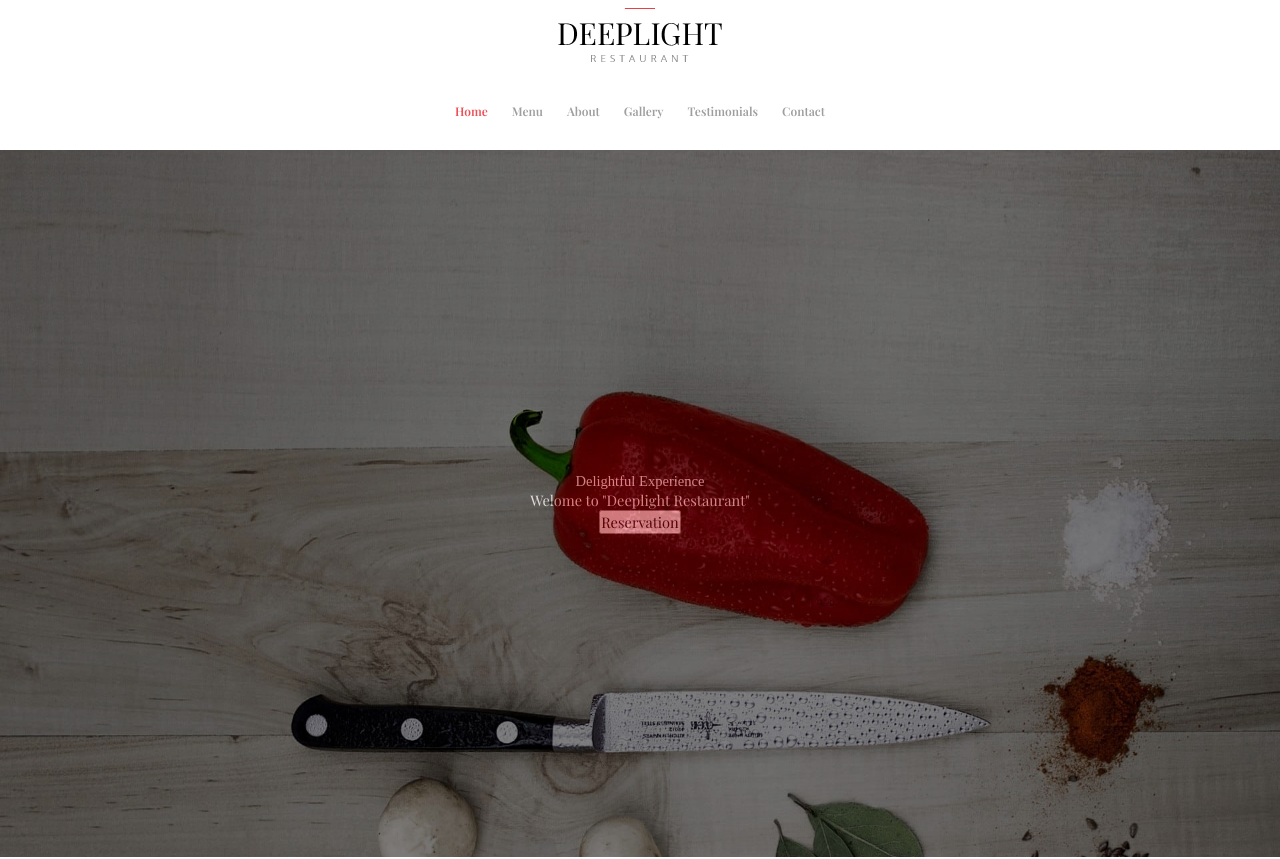
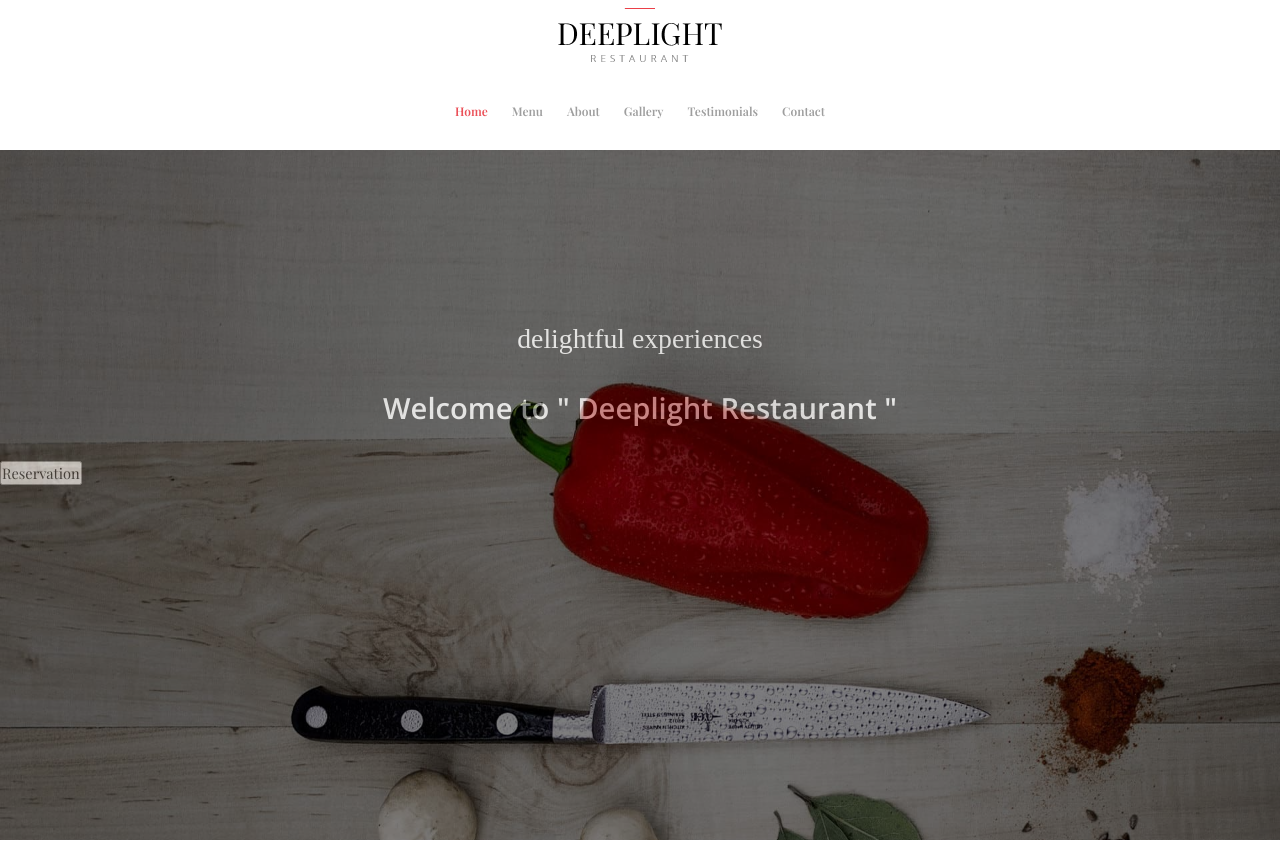
Before and after one commit to Archangxl/Deeplight-Restaurant-Recreation, a React (Vite) app in the folder client/: page / in a window 1280 px wide. Shown: the top 859 px of the page. Built offline with nearby package versions, Linux system fonts and the light colour scheme; the HTML template or start-up script is replaced by a standard one; a web font is replaced by a local one.

Commit message:
working on home page

```diff
--- a/client/index.html
+++ b/client/index.html
@@ -10,6 +10,9 @@
     <link rel="preconnect" href="https://fonts.googleapis.com">
     <link rel="preconnect" href="https://fonts.gstatic.com" crossorigin>
     <link href="https://fonts.googleapis.com/css2?family=Yesteryear&display=swap" rel="stylesheet">
+    <link rel="preconnect" href="https://fonts.googleapis.com">
+    <link rel="preconnect" href="https://fonts.gstatic.com" crossorigin>
+    <link href="https://fonts.googleapis.com/css2?family=Open+Sans:wght@300;400;500;600;700;800&display=swap" rel="stylesheet">
     <style>
       * {
         margin: 0px;
--- a/client/src/Pages/Home.tsx
+++ b/client/src/Pages/Home.tsx
@@ -15,17 +15,18 @@ const Home = () =>  {
                 <section className='main-container welcome'>
 
                     <div className='welcome-container'>
-                        <div className='welcome-container-content'>
-                            <p className='special-font'>Delightful Experience</p>
+                        <div className='welcome-container-message'>
+                            <p className='special-font'>delightful experiences</p>
                         </div>
-                        <div className='welcome-container-content'>
-                            <p>Welome to "Deeplight Restaurant"</p>
+                        <div className='welcome-container-title'>
+                            <p>Welcome to " Deeplight Restaurant "</p>
                         </div>
-                        <div className='welcome-container-content'>
+                        <div className='welcome-container-button'>
                             <button>Reservation</button>
                         </div>
+                        <div className='welcome-container-divider'>
 
-                        <div className='divider-special'></div>
+                        </div>
                     </div>
 
                 </section>
@@ -35,17 +36,18 @@ const Home = () =>  {
                 <section className='main-container welcome'>
 
                     <div className='welcome-container'>
-
-                        <div className='welcome-container-content'>
+                        <div className='welcome-container-message'>
                             <p className='special-font'>Delightful Experience</p>
                         </div>
-                        <div className='welcome-container-content'>
-                            <p>Welome to "Deeplight Restaurant"</p>
+                        <div className='welcome-container-title'>
+                            <p>Welcome to "Deeplight Restaurant"</p>
                         </div>
-                        <div className='welcome-container-content'>
+                        <div className='welcome-container-button'>
                             <button>Reservation</button>
                         </div>
-
+                        <div className='welcome-container-divider'>
+                            <p>Hello</p>
+                        </div>
                     </div>
 
                 </section>
--- a/client/src/Styles/HomeStyles.css
+++ b/client/src/Styles/HomeStyles.css
@@ -4,7 +4,7 @@
         background-position: center;
         background-repeat: no-repeat;
         background-size: cover;
-        height: 707.15px;
+        height: 700px;
 
         display: flex;
     }
@@ -17,9 +17,46 @@
         background-position: center;
         background-repeat: no-repeat;
         background-size: cover;
-        height: 707.15px;
+        height: 690px;
 
         display: flex;
+    }
+
+    .welcome:hover {
+        opacity: 1;
+    }
+
+    .welcome-container-message {
+        flex: 1.35;
+
+        display: flex;
+        justify-content: center;
+        align-items: end;
+    }
+
+    .welcome-container-message p {
+        font-size: 1.9rem !important;
+    }
+
+    .welcome-container-title {
+        flex: 0.7;
+        display: flex;
+        justify-content: center;
+        align-items: center;
+    }
+
+    .welcome-container-title p {
+        font-size: 2rem !important;
+        font-family: 'Open Sans', sans-serif;
+        font-weight: 600;
+    }
+
+    .welcome-container-button {
+        flex: 1.5;
+    }
+
+    .welcome-container-divider {
+        flex: 1;
     }
 }
 
@@ -27,17 +64,11 @@
     flex: 1;
     opacity: 0.5;
     display: flex;
-    align-items: center;
-    justify-content: center;
     flex-direction: column;
     color: white;
     background-color: black;
 }
 
-.welcome-container-content {
-
-}
-
 .special-font {
     font-family: 'Yesteryear', cursive !important;
 }
```
